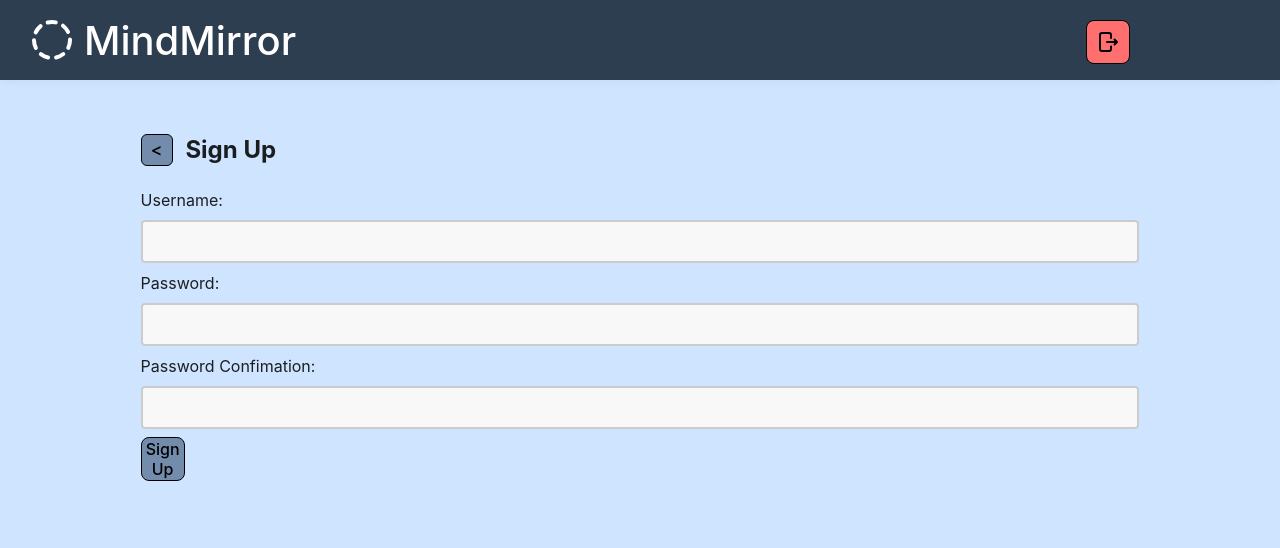
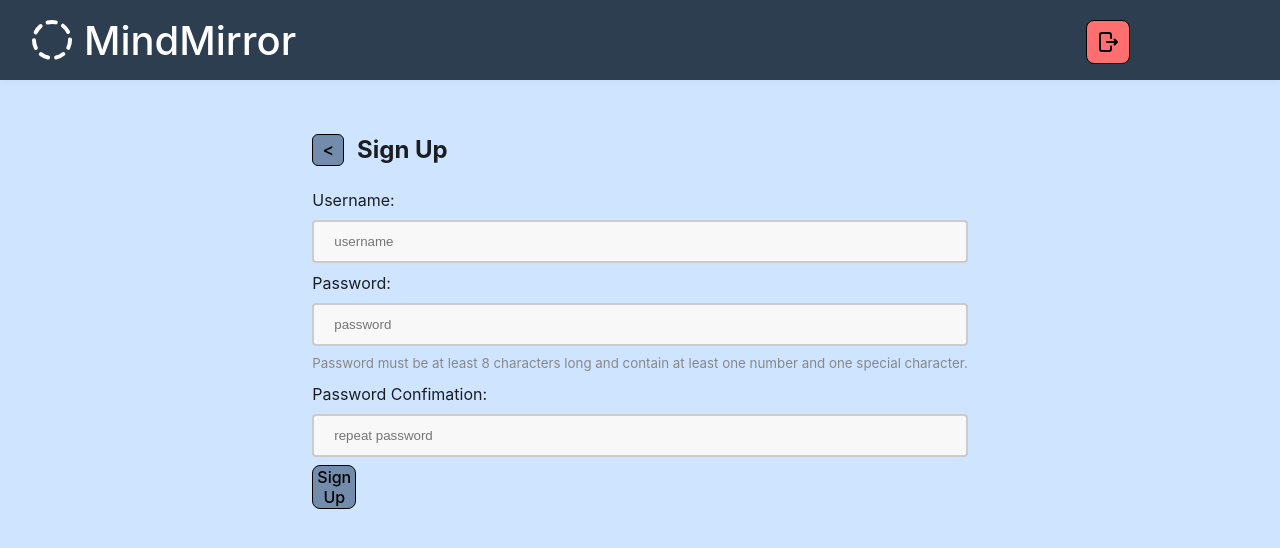
Before and after one commit to StJonas/MindMirror, a Vue app in the folder client/: page /SignUp in a window 1280 px wide. Shown: the top 548 px of the page. Built offline with nearby package versions, Linux system fonts and the light colour scheme; no server answers; sample sign-in values are in the browser's storage.

Commit message:
added some advanced password requirements

```diff
--- a/client/src/components/SignUp.vue
+++ b/client/src/components/SignUp.vue
@@ -10,24 +10,16 @@
 
     <form @submit.prevent="signUp">
       <label for="name">Username:</label>
-      <input id="name" v-model="name" type="text" required class="name-input" />
+      <input id="name" v-model="name" type="text" required class="name-input" placeholder="username" />
 
       <label for="password">Password:</label>
-      <input
-        id="password"
-        v-model="password"
-        type="password"
-        required
-        class="name-input"
-      />
+      <input id="password" v-model="password" type="password" required class="name-input" placeholder="password" />
+      <small style="color: #888; display: block; margin-bottom: 8px;">
+        Password must be at least 8 characters long and contain at least one number and one special character.
+      </small>
       <label for="password">Password Confimation:</label>
-      <input
-        id="password_confirmation"
-        v-model="password_confirmation"
-        type="password"
-        required
-        class="name-input"
-      />
+      <input id="password_confirmation" v-model="password_confirmation" type="password" required class="name-input"
+        placeholder="repeat password" />
 
       <button type="submit">Sign Up</button>
     </form>
@@ -52,6 +44,17 @@ const signUp = async () => {
     password.value = "";
     password_confirmation.value = "";
     showToast("Passwords do not match!", "error");
+    return;
+  }
+
+  if (password.value.length < 8) {
+    showToast("Password must be at least 8 characters long!", "error");
+    return;
+  }
+
+  const strongPassword = /^(?=.*[0-9])(?=.*[!@#$%^&*()_+\-=\[\]{};':"\\|,.<>\/?]).+$/;
+  if (!strongPassword.test(password.value)) {
+    showToast("Password must contain at least one number and one special character!", "error");
     return;
   }
 
```
